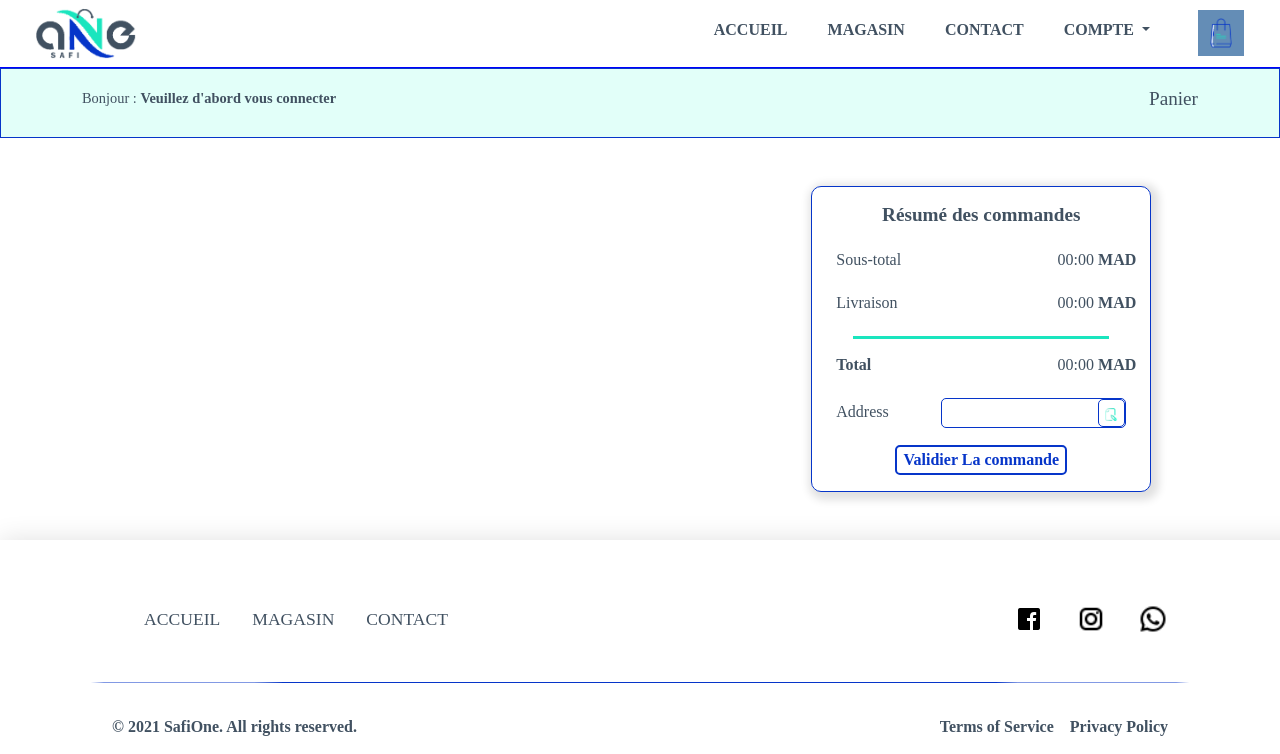
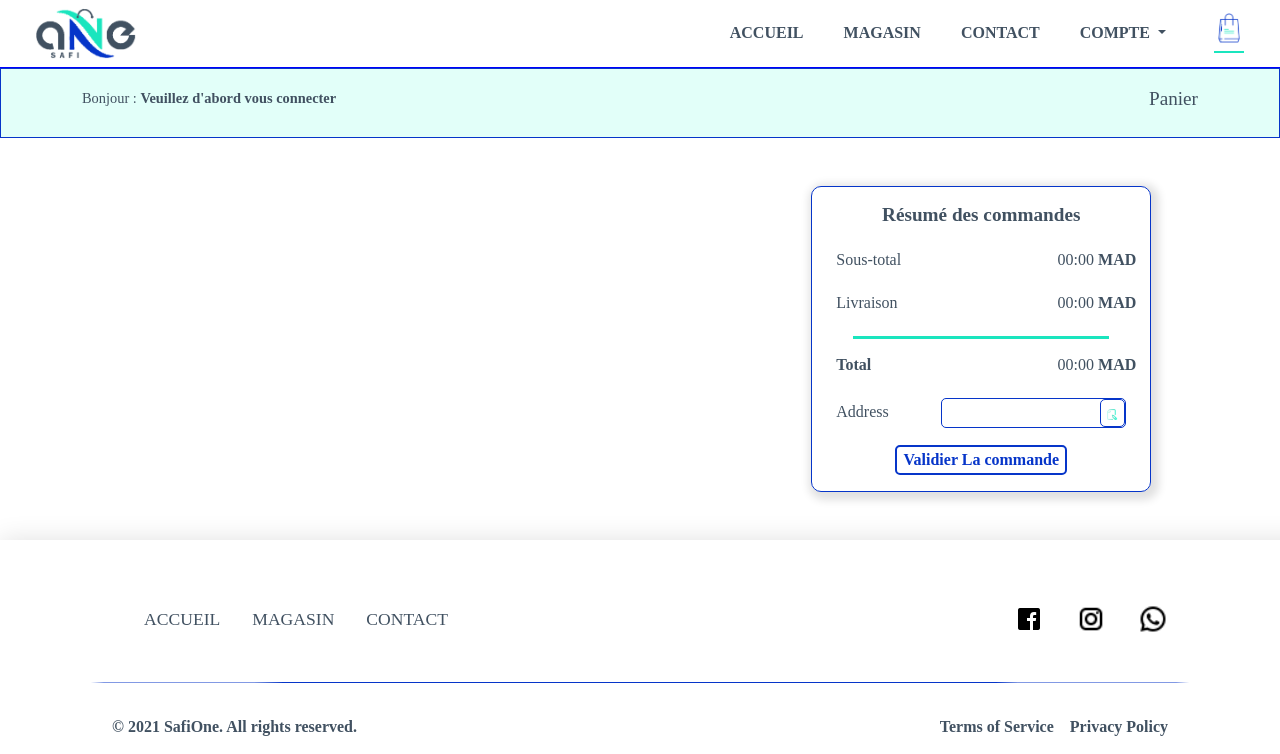
Before and after one commit to yassineelhoubi/ecommerce-website, a PHP site: page /Public/view/store/panier.html in a window 1280 px wide. Shown: the top 754 px of the page. Run offline with PHP 8.4, Linux system fonts and the light colour scheme; some libraries are stand-ins or nearby versions.

Commit message:
add style for active class in store header

```diff
--- a/Public/resources/css/_header.scss
+++ b/Public/resources/css/_header.scss
@@ -14,10 +14,15 @@
         }
 
     }
+    // .active{
+    //     background-color: #648db6 !important;
+    //     border-radius: 0% !important;
+    //     color: #fff !important;
+    // }
     .active{
-        background-color: #648db6 !important;
-        border-radius: 0% !important;
-        color: #fff !important;
+        height: 2px;
+        width: 100%;
+        background-color: $mygreen;
     }
 
 
--- a/Public/resources/includes/templates/header.html
+++ b/Public/resources/includes/templates/header.html
@@ -14,18 +14,22 @@
         <ul class="navbar-nav ms-auto mb-2 mb-lg-0">
           <li class="nav-item me-4">
             <a class="nav-link " aria-current="page" href="index.html">ACCUEIL</a>
+            <div class="underline"></div>
           </li>
           <li class="nav-item me-4">
             <a class="nav-link" href="magasin.html">MAGASIN</a>
+            <div class="underline"></div>
           </li>
           <li class="nav-item me-4">
             <a class="nav-link" href="contact.html" tabindex="-1" aria-disabled="true">CONTACT</a>
+            <div class="underline"></div>
           </li>
           <li class="nav-item dropdown me-4">
             <a class="nav-link dropdown-toggle" href="#" id="navbarDropdown" role="button" data-bs-toggle="dropdown"
               aria-expanded="false">
               COMPTE
             </a>
+            <div class="underline"></div>
             <div class="dropdown-menu secondary-raduis secondary-border .container pt-2 "
               aria-labelledby="navbarDropdown">
               <div class="row justify-content-center">
@@ -61,8 +65,9 @@
             </div>
           </li>
           <li class="nav-item me-4 ms-3">
-            <a class="nav-link p-0" href="panier.html" tabindex="-1" aria-disabled="true"><img
+            <a class="nav-link p-0 mb-2" href="panier.html" tabindex="-1" aria-disabled="true"><img
                 src="../../resources/img/icons/sac-de-courses_1.png" width="30px" alt="cart" /></a>
+                <div class="underline"></div>
           </li>
         </ul>
       </div>
@@ -73,17 +78,17 @@
 
   /* active class */
   const curentLocation = location.href;
+  const underline = document.querySelectorAll('.underline');
   const menuItem = document.querySelectorAll('.nav-link');
-console.log(curentLocation)
   const location_account    = "http://localhost:3000/Public/view/store/mon_compte.html"
 
   const location_auth = "http://localhost:3000/Public/view/store/login_reg.html"
   for (let i=0 ; i<=4 ; i++){
     if( location_account=== curentLocation || location_auth=== curentLocation  ){
-      menuItem[3].className = "nav-link dropdown-toggle active"
+      underline[3].className = "underline active"
     }
       if(menuItem[i].href === curentLocation){
-          menuItem[i].className = "nav-link active"
+          underline[i].className = "underline active"
       }
   }
   </script>
--- a/Public/view/store/panier.html
+++ b/Public/view/store/panier.html
@@ -67,9 +67,11 @@
             <div class="col-8">
               <div class="secondary-raduis d-flex justify-content-between secondary-border w-100 input-address">
                 <input class="w-100 primary-raduis" type="text" id="address1" readonly value="">
-                <button class="mybtn-icon secondary-border secondary-raduis">
-                  <img class="btn-img img-fluid " src="../../resources/img/icons/modifier-le-fichier.png" alt="">
-                </button>
+                <a href="mon_compte.html">
+                  <button class="mybtn-icon secondary-border secondary-raduis">
+                    <img class="btn-img img-fluid " src="../../resources/img/icons/modifier-le-fichier.png" alt="">
+                  </button>
+                </a>
               </div>
             </div>
           </div>
```
Also changed, not shown: Public/resources/css/style.css, 1 other file.
